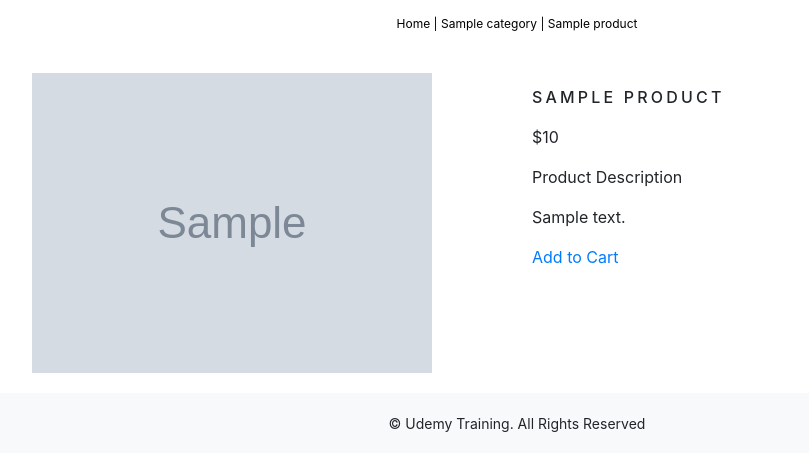
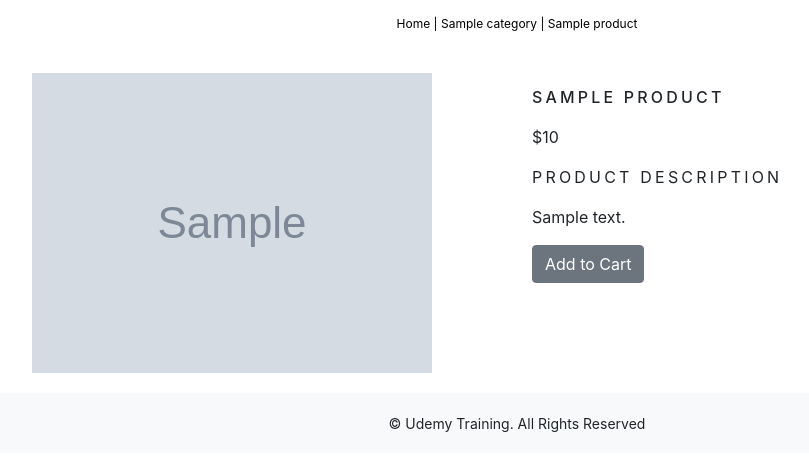
Before and after one commit to jondjacobsen/perfectcushion, a Django app: template shop/templates/shop/product.html in a window 1280 px wide. Shown: the part 270-741 px from the top of the page, without its empty margins (123-932 px from the left). Run offline with Django 3.2, Linux system fonts and the light colour scheme; the template is opened without the code that fills it: most values are stand-ins (such as "Sample title", 1, 10 or a date in 2020); grey boxes marked "Sample" are stand-in pictures; some libraries are stand-ins or nearby versions.

Commit message:
Product Page Update - Cart Button

```diff
--- a/shop/templates/shop/product.html
+++ b/shop/templates/shop/product.html
@@ -24,12 +24,12 @@
                 <div>
                     <h1 class="my_prod_title">{{ product.name }}</h1>
                     <p>${{ product.price }}</p>
-                    <p>Product Description</p>
-                    <p>{{ product.description }}</p>
+                    <p class="my_title">Product Description</p>
+                    <p class="text-justify my_prod_text">{{ product.description }}</p>
                     {%  if product.stock <= 0 %}
-                        <p><b>OUT OF STOCK</b></p>
+                        <p class="text-justify my_prod_text"><b>OUT OF STOCK</b></p>
                     {%  else %}
-                        <a href="">Add to Cart</a>
+                        <a class="btn btn-secondary" href="">Add to Cart</a>
                     {% endif %}
                 </div>
             </div>
--- a/static/css/custom.css
+++ b/static/css/custom.css
@@ -82,3 +82,7 @@ body {
     padding-top: 15px;
     padding-bottom: 10px;
 }
+
+.my_prod_text {
+    padding-right: 20px;
+}
```
